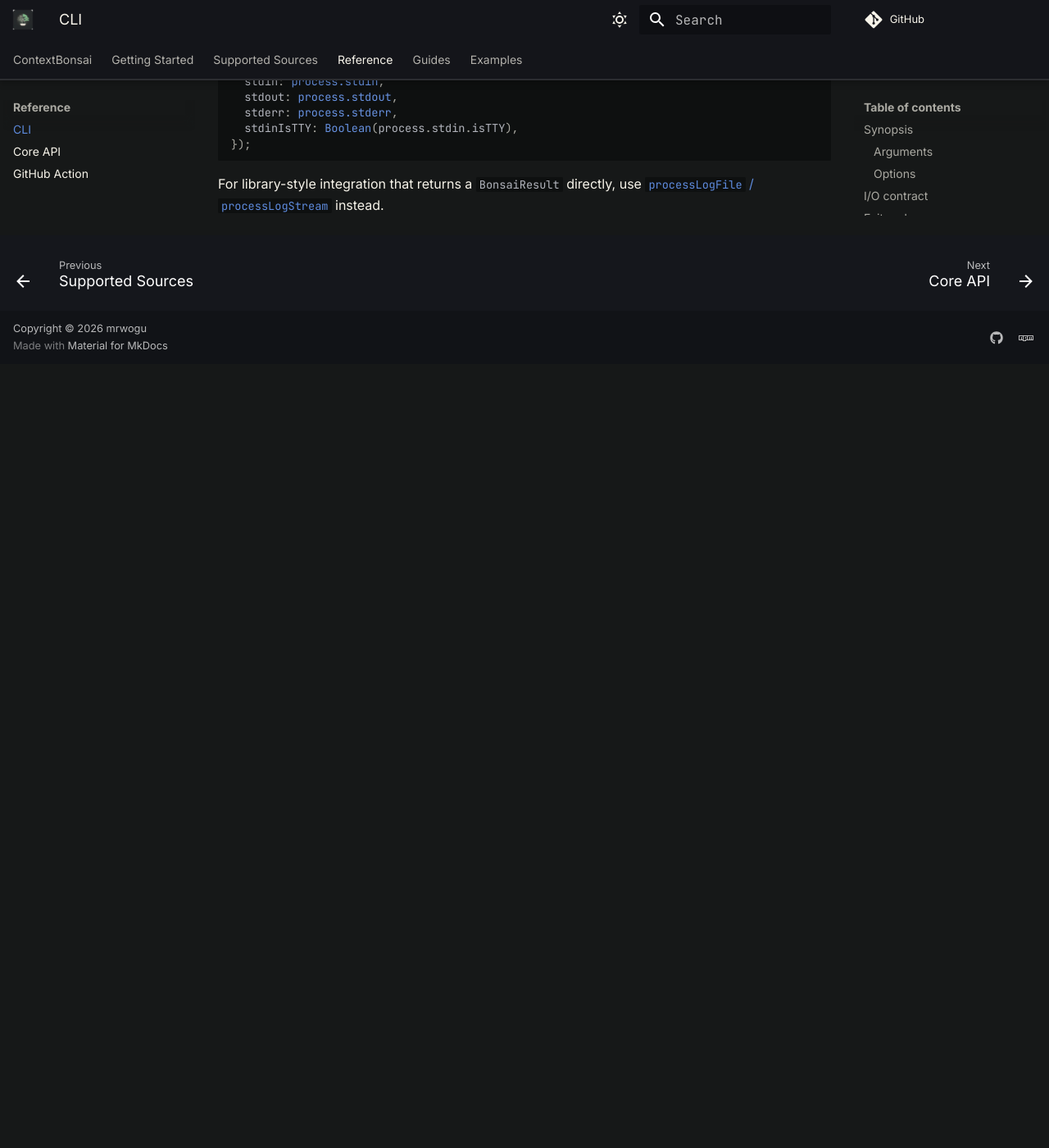
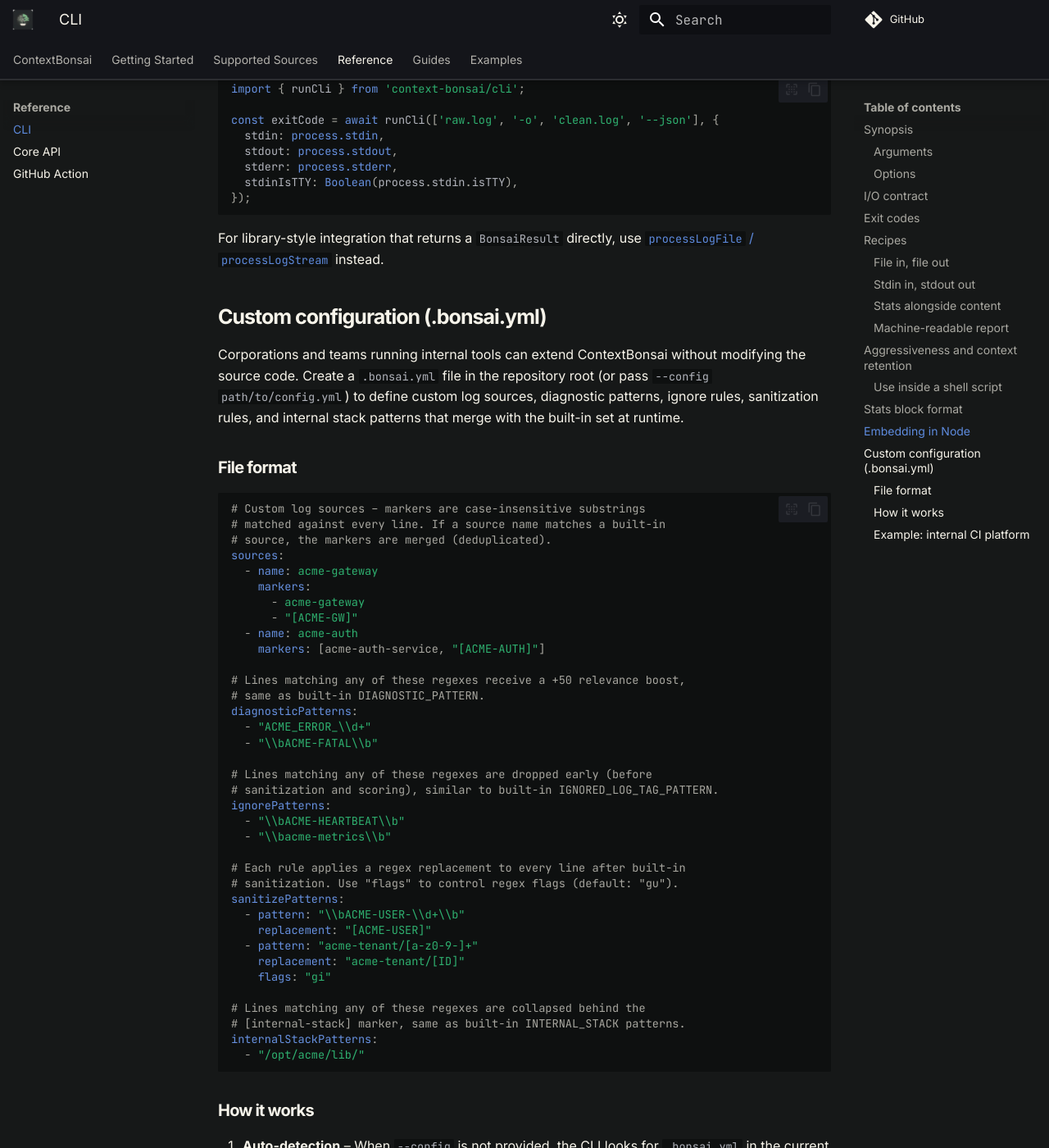
Before and after one commit to mrwogu/logstrip, an MkDocs documentation site: the page built from docs/reference/cli.md, in a window 1280 px wide and 1400 px high, scrolled down 4335 px. Shown: the whole window at 82% size. Built offline with MkDocs 1.6.1 and Material for MkDocs 9.7.7, drawn with Linux system fonts in a browser that asks for light colours; comment, search, counter and statistics services are not loaded; before the commit the page ends 4779 px from its top, so only the background shows below that; some of the changed text lies outside the part shown.

Commit message:
docs: add .bonsai.yml custom config reference to CLI docs

````diff
--- a/docs/reference/cli.md
+++ b/docs/reference/cli.md
@@ -32,6 +32,7 @@ bonsai [INPUT] [options]
 | `-j`, `--json` | Print the `BonsaiResult` as JSON to `stdout`. Requires `--output` so the compressed log does not collide with the report. | off |
 | `-h`, `--help` | Print the help text and exit. | - |
 | `-v`, `--version` | Print the CLI version and exit. | - |
+| `--config <path>` | Path to a `.bonsai.yml` custom config file. When omitted, the CLI auto-detects `.bonsai.yml` in the current working directory. | _(auto)_ |
 
 ## I/O contract
 
@@ -180,3 +181,107 @@ const exitCode = await runCli(['raw.log', '-o', 'clean.log', '--json'], {
 
 For library-style integration that returns a `BonsaiResult` directly, use
 [`processLogFile` / `processLogStream`](core.md) instead.
+
+## Custom configuration (.bonsai.yml)
+
+Corporations and teams running internal tools can extend ContextBonsai
+without modifying the source code. Create a `.bonsai.yml` file in the
+repository root (or pass `--config path/to/config.yml`) to define custom
+log sources, diagnostic patterns, ignore rules, sanitization rules, and
+internal stack patterns that merge with the built-in set at runtime.
+
+### File format
+
+```yaml
+# Custom log sources – markers are case-insensitive substrings
+# matched against every line. If a source name matches a built-in
+# source, the markers are merged (deduplicated).
+sources:
+  - name: acme-gateway
+    markers:
+      - acme-gateway
+      - "[ACME-GW]"
+  - name: acme-auth
+    markers: [acme-auth-service, "[ACME-AUTH]"]
+
+# Lines matching any of these regexes receive a +50 relevance boost,
+# same as built-in DIAGNOSTIC_PATTERN.
+diagnosticPatterns:
+  - "ACME_ERROR_\\d+"
+  - "\\bACME-FATAL\\b"
+
+# Lines matching any of these regexes are dropped early (before
+# sanitization and scoring), similar to built-in IGNORED_LOG_TAG_PATTERN.
+ignorePatterns:
+  - "\\bACME-HEARTBEAT\\b"
+  - "\\bacme-metrics\\b"
+
+# Each rule applies a regex replacement to every line after built-in
+# sanitization. Use "flags" to control regex flags (default: "gu").
+sanitizePatterns:
+  - pattern: "\\bACME-USER-\\d+\\b"
+    replacement: "[ACME-USER]"
+  - pattern: "acme-tenant/[a-z0-9-]+"
+    replacement: "acme-tenant/[ID]"
+    flags: "gi"
+
+# Lines matching any of these regexes are collapsed behind the
+# [internal-stack] marker, same as built-in INTERNAL_STACK patterns.
+internalStackPatterns:
+  - "/opt/acme/lib/"
+```
+
+### How it works
+
+1. **Auto-detection** – When `--config` is not provided, the CLI looks
+   for `.bonsai.yml` in the current working directory. If the file does
+   not exist, processing continues with built-in patterns only.
+2. **Merging** – Custom sources with a name that already exists in the
+   built-in set (e.g. `docker`) have their markers **merged** with the
+   built-in markers. New source names are appended.
+3. **Order of application** – Custom ignore patterns are checked
+   **before** built-in noise-tag filtering. Custom sanitize rules run
+   **after** built-in sanitization. Custom diagnostic patterns add
+   +50 to the relevance score (same weight as built-in diagnostics).
+   Custom internal-stack patterns are checked alongside built-in ones.
+4. **Zero runtime dependencies** – The YAML subset parser is built into
+   `bonsai-config.ts` and handles the constructs shown above (mappings,
+   sequences, inline arrays, quoted and unquoted strings, comments).
+   It does not require `js-yaml` or any external package.
+
+### Example: internal CI platform
+
+```yaml
+# .bonsai.yml – Acme Corp CI extension
+sources:
+  - name: acme-ci
+    markers: [acme-ci-runner, "[ACME-CI]"]
+
+diagnosticPatterns:
+  - "ACME_BUILD_FAILED"
+  - "ACME_TEST_TIMEOUT"
+
+ignorePatterns:
+  - "\\bacme-ci heartbeat\\b"
+  - "\\bacme-ci version check\\b"
+
+sanitizePatterns:
+  - pattern: "ACME-EMP-\\d{6}"
+    replacement: "[ACME-EMP]"
+
+internalStackPatterns:
+  - "/opt/acme/ci-runner/"
+```
+
+Then simply run:
+
+```bash
+bonsai ci-output.log -o clean.log
+# .bonsai.yml is auto-detected from the current directory
+```
+
+Or explicitly:
+
+```bash
+bonsai ci-output.log -o clean.log --config /etc/bonsai/acme.yml
+```
````
